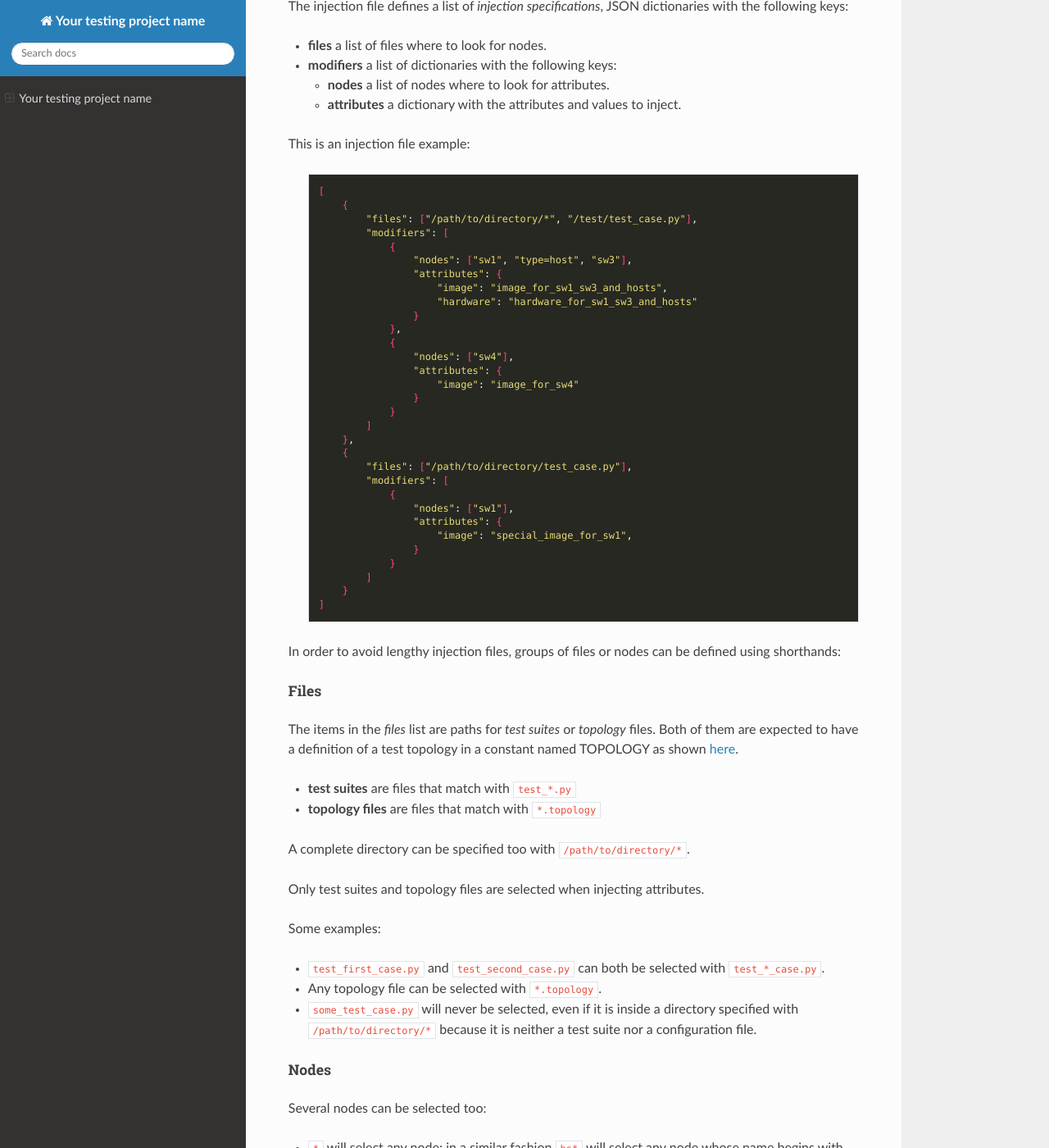
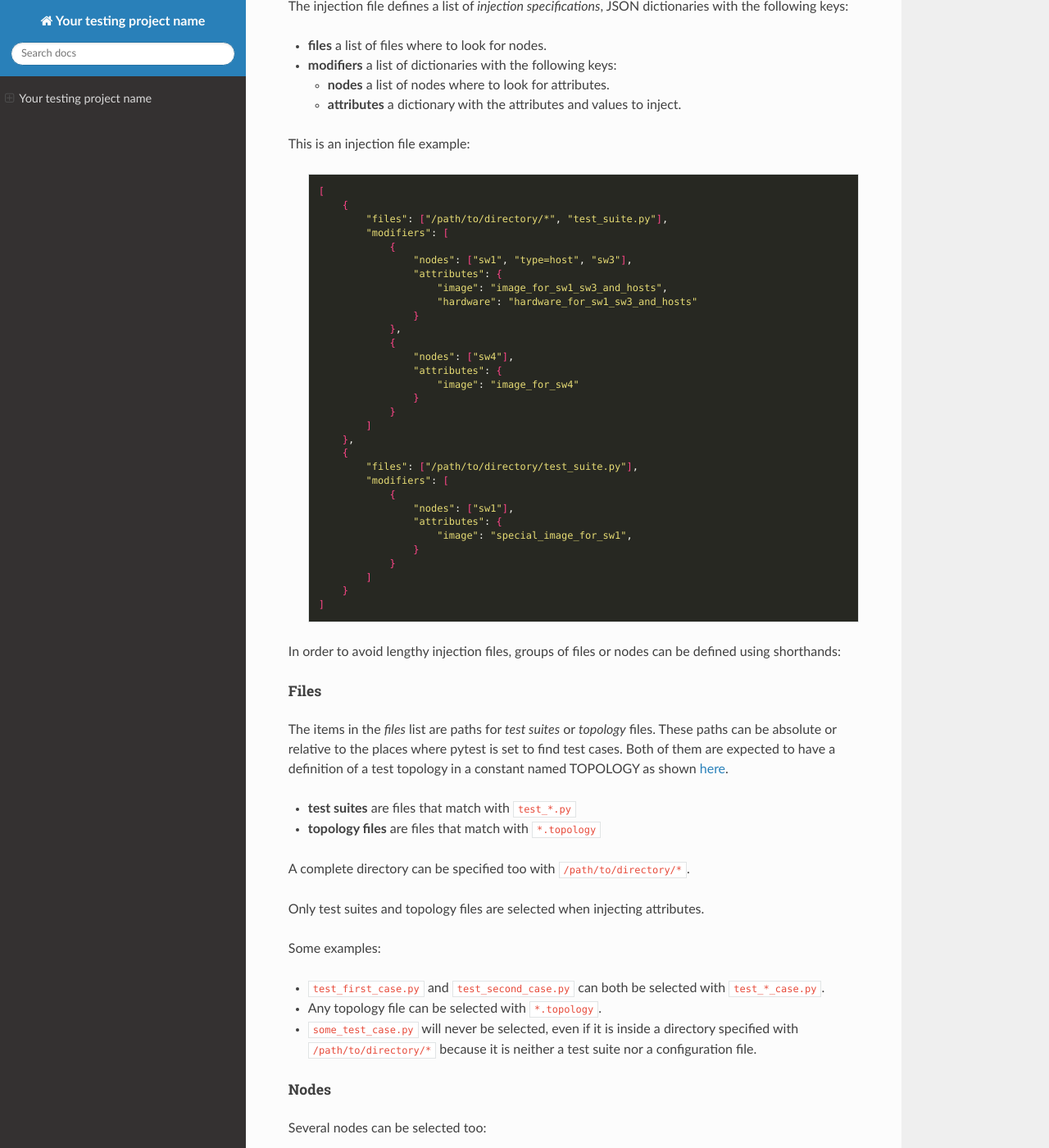
Before and after one commit to HPENetworking/cookiecutter_topology_tests, a Sphinx documentation site: the page built from {{cookiecutter.repo_name}}/doc/index.rst, in a window 1280 px wide and 1400 px high, scrolled down 3823 px. Shown: the whole window at 82% size. Built offline with Sphinx 7.4.7 and the Read the Docs theme 2.0.0, drawn with Linux system fonts in a browser that asks for light colours; pages that are not in the unit, such as notebooks, are missing from menus.

Commit message:
fix: doc: Specifyg where can the files paths be based.

```diff
--- a/{{cookiecutter.repo_name}}/doc/index.rst
+++ b/{{cookiecutter.repo_name}}/doc/index.rst
@@ -208,7 +208,7 @@ This is an injection file example:
 
       [
           {
-              "files": ["/path/to/directory/*", "/test/test_case.py"],
+              "files": ["/path/to/directory/*", "test_suite.py"],
               "modifiers": [
                   {
                       "nodes": ["sw1", "type=host", "sw3"],
@@ -226,7 +226,7 @@ This is an injection file example:
               ]
           },
           {
-              "files": ["/path/to/directory/test_case.py"],
+              "files": ["/path/to/directory/test_suite.py"],
               "modifiers": [
                   {
                       "nodes": ["sw1"],
@@ -245,6 +245,8 @@ Files
 .....
 
 The items in the *files* list are paths for  *test suites* or *topology* files.
+These paths can be absolute or relative to the places where pytest is set to
+find test cases.
 Both of them are expected to have a definition of a test topology in a
 constant named TOPOLOGY as shown :ref:`here<topology-definition>`.
 
```
